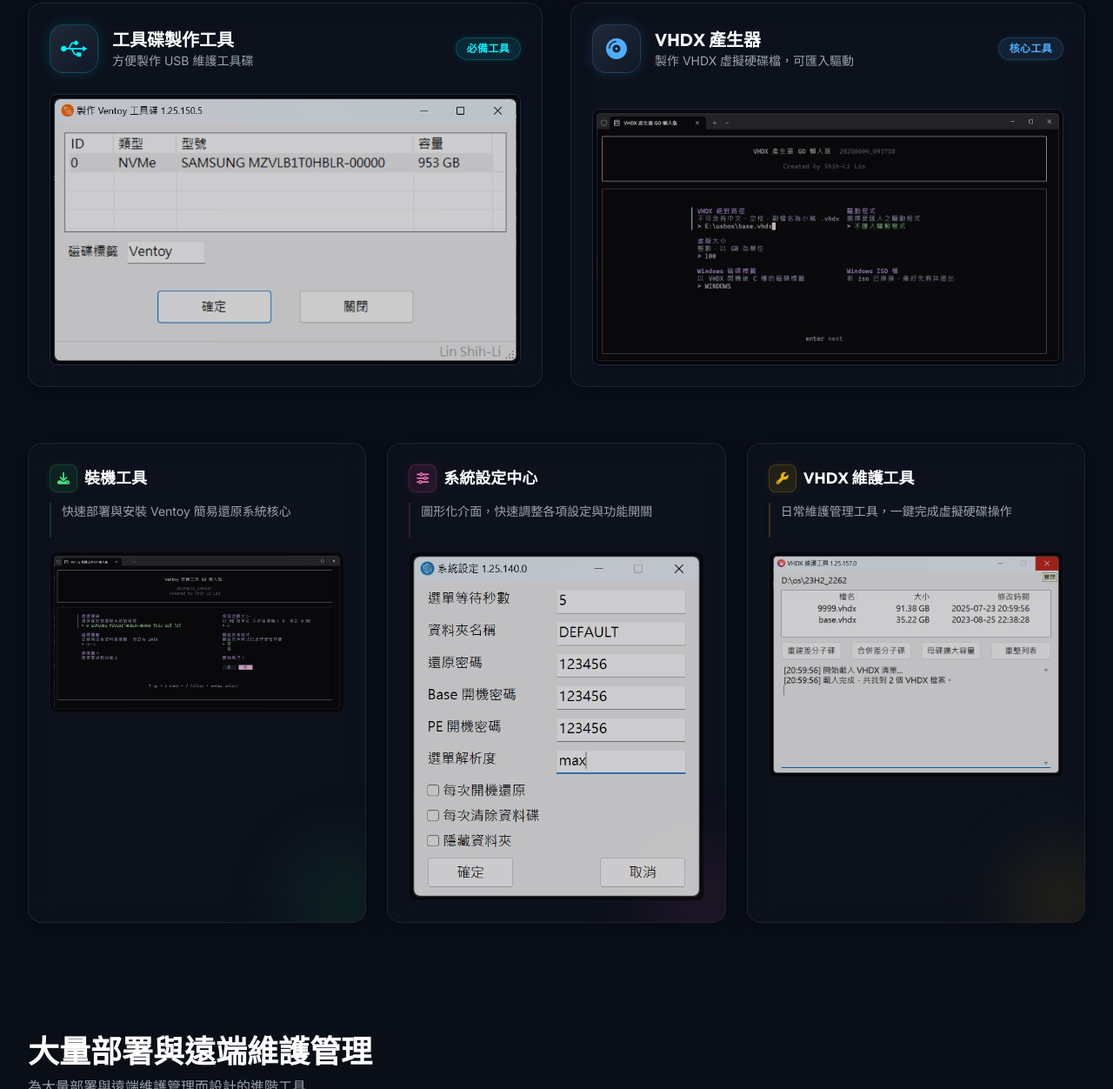
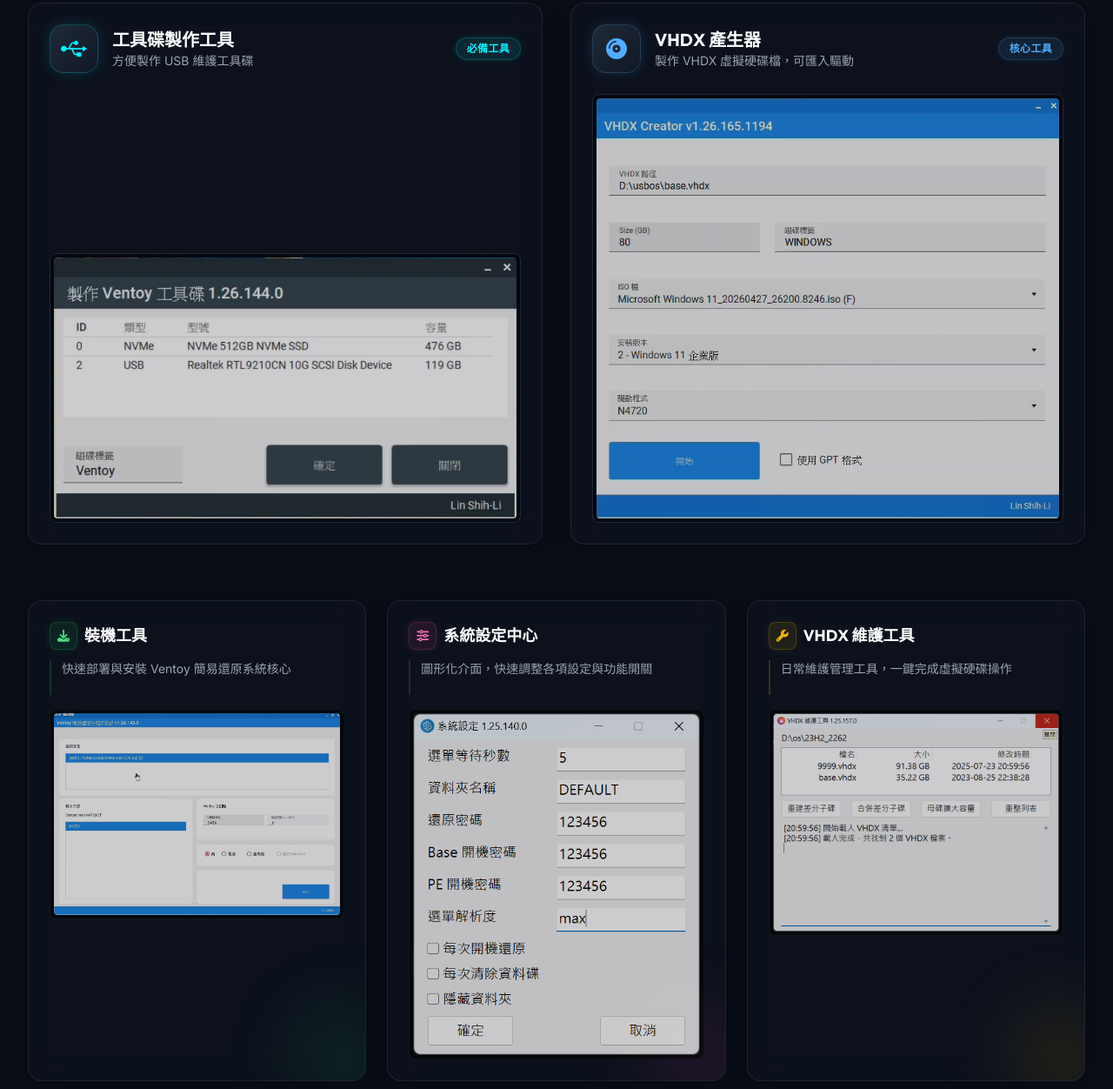
Before and after one commit to vsrs2026/vsrs2026.github.io, a plain HTML site: page docs/index.html in a window 1280 px wide. Shown: the part 1884-3136 px from the top of the page at 87% size. Drawn offline with nearby package versions, Linux system fonts and the light colour scheme; some packages are replaced by stand-ins of ours; a script that the page names is missing.

Commit message:
update images

```diff
--- a/docs/index.html
+++ b/docs/index.html
@@ -277,8 +277,9 @@
                         </div>
                         <div
                             class="mt-auto img-hover-zoom border border-gray-800 rounded-lg bg-black/50 p-1 relative group">
-                            <a href="images/usb_maker.png" class="mylightbox cursor-pointer block" data-title="工具碟製作工具">
-                                <img src="images/usb_maker.png" alt="工具碟製作工具"
+                            <a href="images/2026_usb_maker.png" class="mylightbox cursor-pointer block"
+                                data-title="工具碟製作工具">
+                                <img src="images/2026_usb_maker.png" alt="工具碟製作工具"
                                     class="w-full h-auto rounded shadow-lg opacity-80 group-hover:opacity-100 transition-opacity">
                                 <div
                                     class="absolute inset-0 flex items-center justify-center opacity-0 group-hover:opacity-100 transition-opacity pointer-events-none">
@@ -308,9 +309,9 @@
                         </div>
                         <div
                             class="mt-auto img-hover-zoom border border-gray-800 rounded-lg bg-black/50 p-1 relative group">
-                            <a href="images/vhdx_generator.png" class="mylightbox cursor-pointer block"
+                            <a href="images/2026_vhdx_creator.png" class="mylightbox cursor-pointer block"
                                 data-title="VHDX 產生器">
-                                <img src="images/vhdx_generator.png" alt="VHDX 產生器"
+                                <img src="images/2026_vhdx_creator.png" alt="VHDX 產生器"
                                     class="w-full h-auto rounded shadow-lg opacity-80 group-hover:opacity-100 transition-opacity">
                                 <div
                                     class="absolute inset-0 flex items-center justify-center opacity-0 group-hover:opacity-100 transition-opacity pointer-events-none">
@@ -342,9 +343,9 @@
                             Ventoy 簡易還原系統核心</p>
                         <div
                             class="img-hover-zoom border border-gray-800 rounded-lg bg-black/50 p-1 relative border-white/5">
-                            <a href="images/recovery_system_installer.png" class="mylightbox cursor-pointer block"
+                            <a href="images/2026_recovery_system_installer.png" class="mylightbox cursor-pointer block"
                                 data-title="裝機工具">
-                                <img src="images/recovery_system_installer.png" alt="裝機工具"
+                                <img src="images/2026_recovery_system_installer.png" alt="裝機工具"
                                     class="w-full h-auto rounded opacity-80 group-hover:opacity-100 transition-opacity">
                                 <div
                                     class="absolute inset-0 flex items-center justify-center opacity-0 group-hover:opacity-100 transition-opacity pointer-events-none z-10">
```
Also changed, not shown: docs/images/2026_recovery_system_installer.png (added), docs/images/2026_usb_maker.png (added), docs/images/2026_vhdx_creator.png (added).
